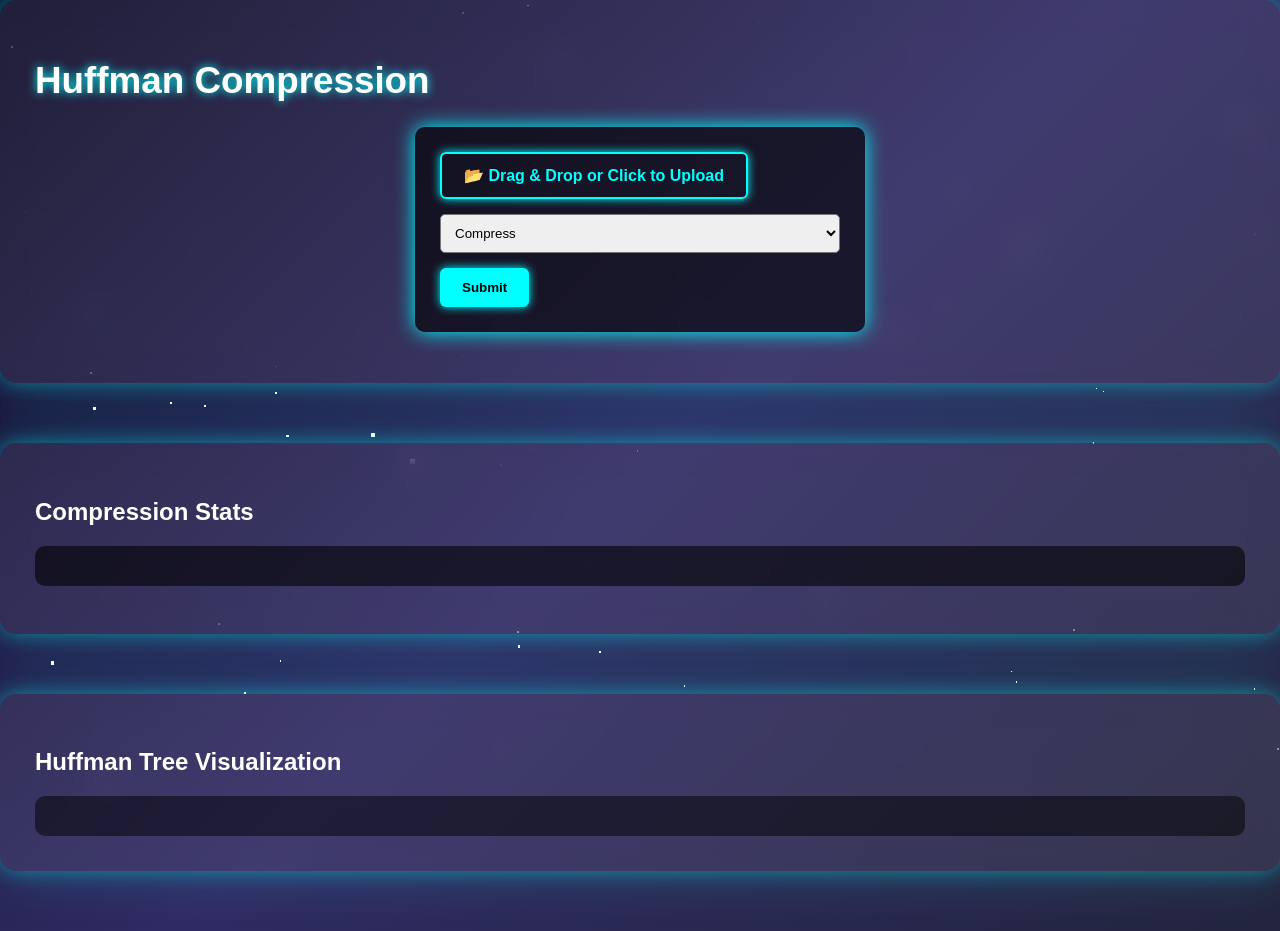
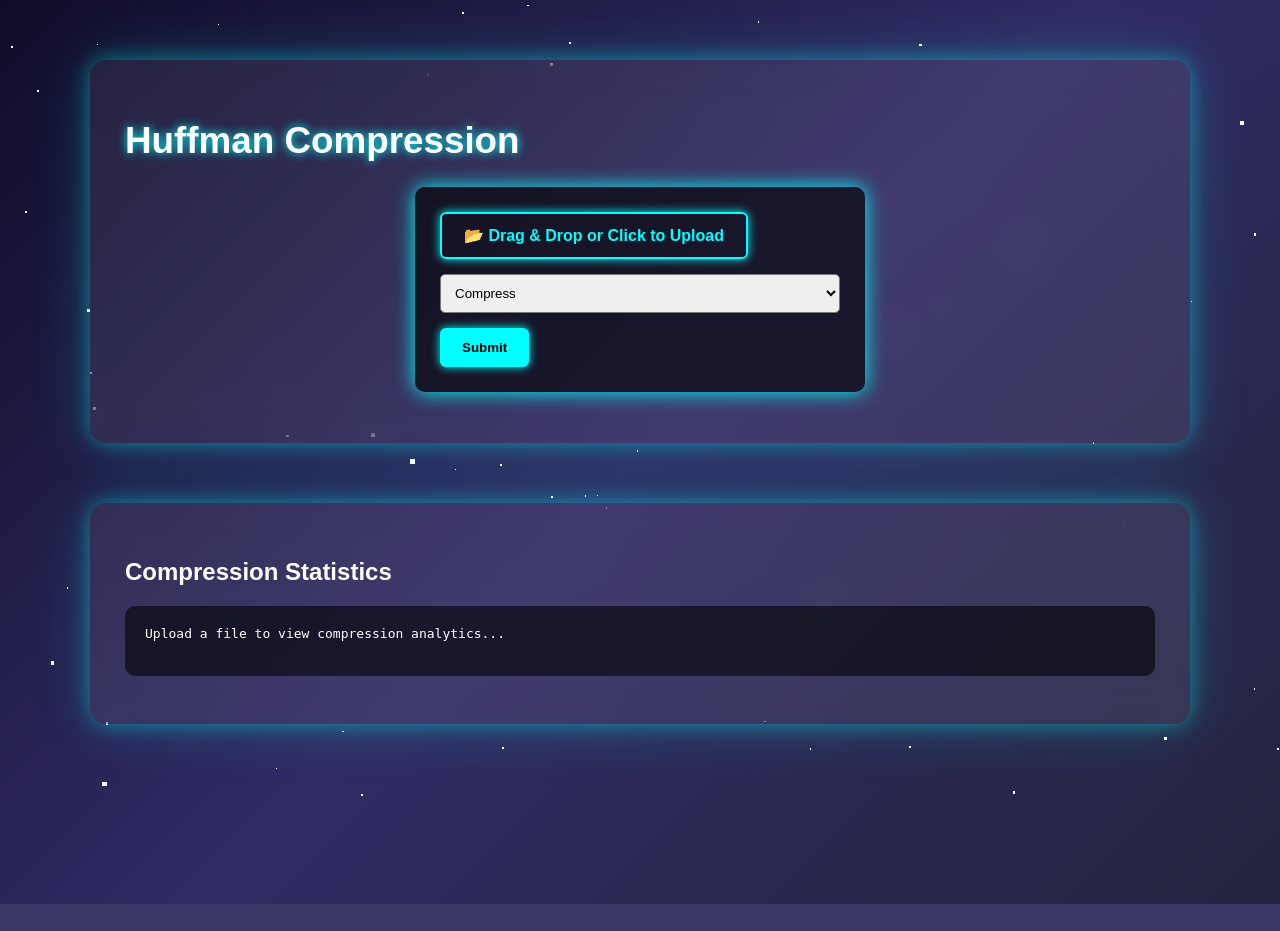
Before and after one commit to husainnt/Huffman-Web, a Flask app: page / in a window 1280 px wide. After the commit the page ends 904 px from the top, so only its background shows below. Run offline with Flask 3, Linux system fonts and the light colour scheme; some libraries are stand-ins or nearby versions.

Commit message:
Modified script.js, huffmancomp,cpp and index.html to remove tree visualisation

```diff
--- a/Huffman Compression Web-app/huffman-web/static/script.js
+++ b/Huffman Compression Web-app/huffman-web/static/script.js
@@ -32,11 +32,6 @@ document.addEventListener("DOMContentLoaded", function () {
                 /* Show statistics */
                 if (result.stats) {
                     statsBox.innerText = JSON.stringify(result.stats, null, 2);
-
-                    /* Draw tree if tree data exists */
-                    if (result.stats.tree) {
-                        drawTree(result.stats.tree);
-                    }
                 }
 
                 /* Add download link */
@@ -115,59 +110,6 @@ document.addEventListener("DOMContentLoaded", function () {
 
 
     /* ------------------------------
-       TREE VISUALIZATION (D3)
-    ------------------------------ */
-
-    function drawTree(treeData) {
-
-        d3.select("#tree").selectAll("*").remove();
-
-        const width = 700;
-        const height = 400;
-
-        const svg = d3.select("#tree")
-            .append("svg")
-            .attr("width", width)
-            .attr("height", height);
-
-        const root = d3.hierarchy(treeData);
-
-        const treeLayout = d3.tree().size([width - 50, height - 50]);
-
-        treeLayout(root);
-
-        svg.selectAll("line")
-            .data(root.links())
-            .enter()
-            .append("line")
-            .attr("x1", d => d.source.x + 40)
-            .attr("y1", d => d.source.y + 20)
-            .attr("x2", d => d.target.x + 40)
-            .attr("y2", d => d.target.y + 20)
-            .style("stroke", "#00ffff");
-
-        svg.selectAll("circle")
-            .data(root.descendants())
-            .enter()
-            .append("circle")
-            .attr("cx", d => d.x + 40)
-            .attr("cy", d => d.y + 20)
-            .attr("r", 10)
-            .style("fill", "#00ffff");
-
-        svg.selectAll("text")
-            .data(root.descendants())
-            .enter()
-            .append("text")
-            .attr("x", d => d.x + 40)
-            .attr("y", d => d.y + 35)
-            .attr("text-anchor", "middle")
-            .style("fill", "white")
-            .text(d => d.data.name || d.data.value);
-    }
-
-
-    /* ------------------------------
        THREE.JS BACKGROUND
     ------------------------------ */
 
--- a/Huffman Compression Web-app/huffman-web/templates/index.html
+++ b/Huffman Compression Web-app/huffman-web/templates/index.html
@@ -1,11 +1,11 @@
 <!DOCTYPE html>
 <html lang="en">
+
 <head>
     <meta charset="UTF-8">
     <meta name="viewport" content="width=device-width, initial-scale=1.0">
-    <title>Huffman Compression</title>
+    <title>Huffman Compression Tool</title>
 
-    <script src="https://d3js.org/d3.v7.min.js"></script>
     <script src="https://cdnjs.cloudflare.com/ajax/libs/three.js/r128/three.min.js"></script>
     <script src="https://cdnjs.cloudflare.com/ajax/libs/gsap/3.12.2/gsap.min.js"></script>
 
@@ -15,6 +15,8 @@
 <body>
 
 <canvas id="bg"></canvas>
+
+<div class="container">
 
     <div class="card">
 
@@ -28,7 +30,6 @@
                 📂 Drag & Drop or Click to Upload
             </div>
 
-        <!-- Important: Must match Flask backend -->
             <select name="action" class="dropdown" required>
                 <option value="compress">Compress</option>
                 <option value="decompress">Decompress</option>
@@ -45,19 +46,17 @@
     </div>
 
 
-<!-- Compression Stats -->
     <div class="card stats-card">
-    <h2>Compression Stats</h2>
-    <pre id="stats"></pre>
+
+        <h2>Compression Statistics</h2>
+
+        <pre id="stats">
+Upload a file to view compression analytics...
+        </pre>
+
     </div>
 
-
-<!-- Huffman Tree Visualization -->
-<div class="card tree-card">
-    <h2>Huffman Tree Visualization</h2>
-    <div id="tree"></div>
 </div>
-
 
 <script src="/static/script.js"></script>
 
```
Also changed, not shown: 2 other files. Lines whose indentation alone changed are shown as unchanged.
